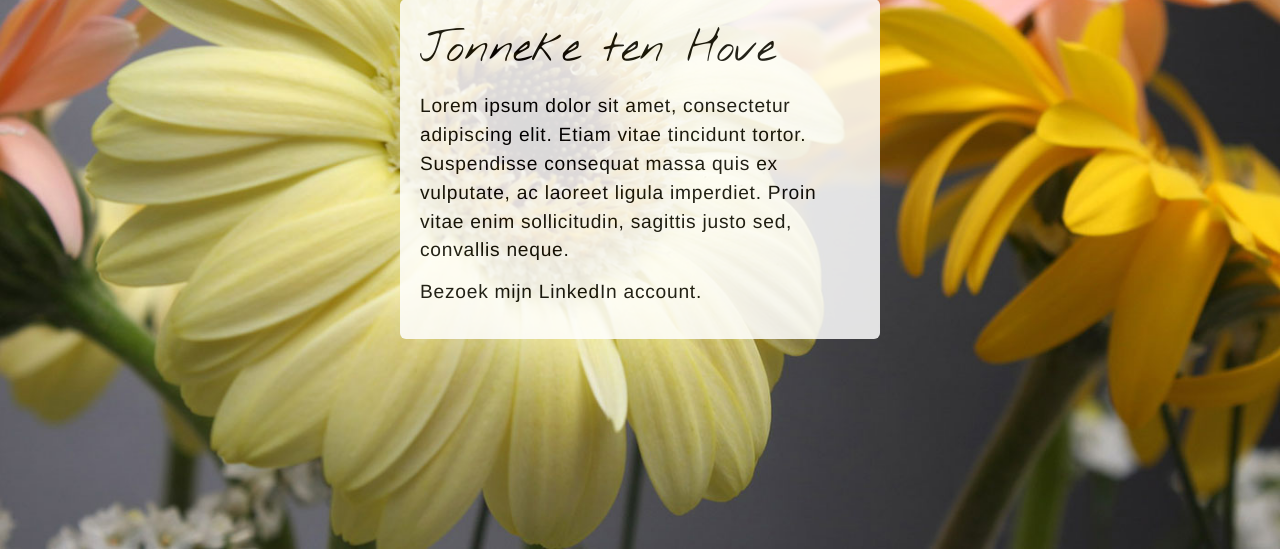
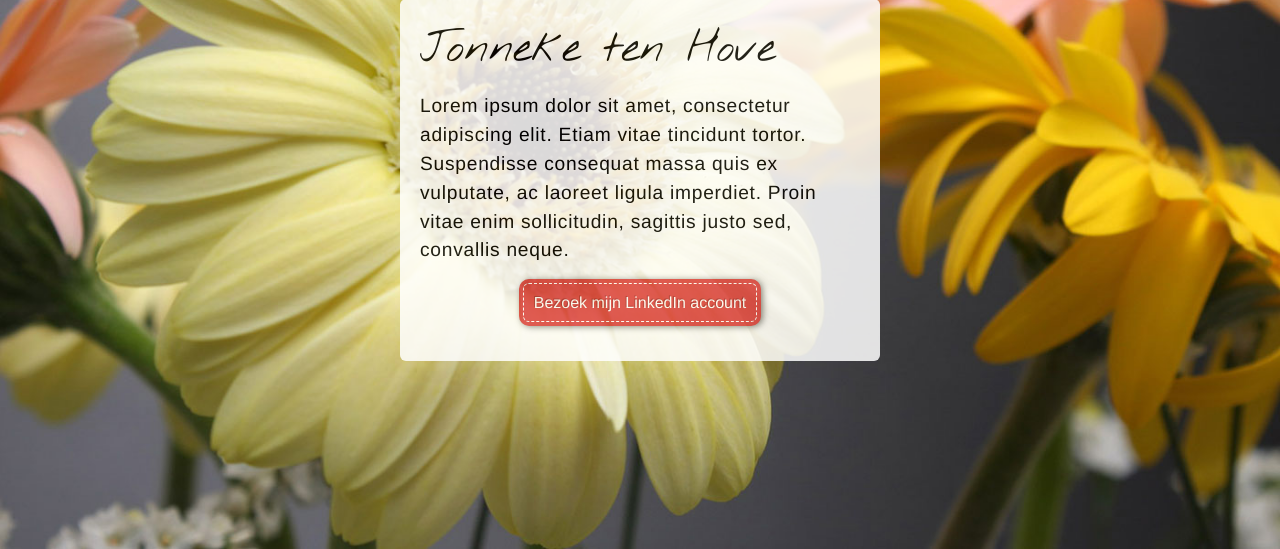
Before and after one commit to bramtenhove/jonneketenhove.nl, a PHP site: page / in a window 1280 px wide. Shown: the part 251-800 px from the top of the page. Run offline with PHP 8.4, Linux system fonts and the light colour scheme.

Commit message:
More styling

```diff
--- a/app/assets/stylesheets/_defaults.scss
+++ b/app/assets/stylesheets/_defaults.scss
@@ -4,7 +4,11 @@
 
 $default-background: #eeeeee;
 $default-color: #000000;
-$default-link-color: #f44e4e;
+$default-link-color: #ffffff;
+$default-link-hover-color: #ffffff;
+$default-button-color: #dc4242;
+$default-button-hover-color: #ff4d4d;
+
 
 $default-font-family: "Helvetica Neue", Helvetica, Arial, "Lucida Grande", "Verdana", sans-serif;
 
--- a/app/assets/stylesheets/_fonts.scss
+++ b/app/assets/stylesheets/_fonts.scss
@@ -24,3 +24,9 @@ h1 {
     font-size: 2.7em;
   }
 }
+
+a {
+  color: $default-link-color;
+  text-decoration: none;
+  text-shadow: -1px -1px #aa3030;
+}
--- a/app/assets/stylesheets/_layout.scss
+++ b/app/assets/stylesheets/_layout.scss
@@ -24,3 +24,23 @@ body {
   @include border-radius(6px, 6px);
   @include opacity(0.85);
 }
+
+.button-wrapper {
+  position: relative;
+  text-align: center;
+  margin: 30px 0;
+
+  .button {
+    position: relative;
+    padding: 10px;
+    background: $default-button-color;
+    border: 1px dashed #fff;
+    box-shadow: 0 0 0 4px $default-button-color, 2px 1px 6px 4px rgba(10, 10, 0, 0.5);
+    @include border-radius(6px, 6px);
+
+    &:hover {
+      background: $default-button-hover-color;
+      box-shadow: 0 0 0 4px $default-button-hover-color, 2px 1px 6px 4px rgba(10, 10, 0, 0.5);
+    }
+  }
+}
--- a/index.html
+++ b/index.html
@@ -21,12 +21,14 @@
         <h1>Jonneke ten Hove</h1>
         <p>Lorem ipsum dolor sit amet, consectetur adipiscing elit. Etiam vitae tincidunt tortor. Suspendisse consequat massa quis ex vulputate, ac laoreet ligula imperdiet. Proin vitae enim sollicitudin, sagittis justo sed, convallis neque.</p>
 
-        <p>Bezoek mijn LinkedIn account.
+        <div class="button-wrapper">
+          <a class="button" href="https://www.linkedin.com/in/jonneketenhove"><span>Bezoek mijn LinkedIn account</span></a>
+        </div>
       </div>
 
     </div>
 
     <link href="/public/stylesheets/screen.css" media="screen, projection" rel="stylesheet" type="text/css" />
-    <link href='http://fonts.googleapis.com/css?family=Nothing+You+Could+Do' rel='stylesheet' type='text/css' />
+    <link href="http://fonts.googleapis.com/css?family=Nothing+You+Could+Do" rel="stylesheet" type="text/css" />
   </body>
 </html>
--- a/public/stylesheets/screen.css
+++ b/public/stylesheets/screen.css
@@ -180,6 +180,12 @@ h1 {
 	word-wrap: break-word;
 }
 
+a {
+	color: #fff;
+	text-decoration: none;
+	text-shadow: -1px -1px #aa3030;
+}
+
 body {
 	background: #eee url('../images/background.jpg?1419880020') center center no-repeat;
 	background-size: cover;
@@ -198,6 +204,26 @@ body {
 	border-radius: 6px / 6px;
 	filter: progid:DXImageTransform.Microsoft.Alpha(Opacity=85);
 	opacity: 0.85;
+}
+
+.button-wrapper {
+	position: relative;
+	text-align: center;
+	margin: 30px 0;
+}
+
+.button-wrapper .button {
+	position: relative;
+	padding: 10px;
+	background: #dc4242;
+	border: 1px dashed #fff;
+	box-shadow: 0 0 0 4px #dc4242,2px 1px 6px 4px rgba(10,10,0,0.5);
+	border-radius: 6px / 6px;
+}
+
+.button-wrapper .button:hover {
+	background: #ff4d4d;
+	box-shadow: 0 0 0 4px #ff4d4d,2px 1px 6px 4px rgba(10,10,0,0.5);
 }
 
 @media (min-width: 480px) {
```
